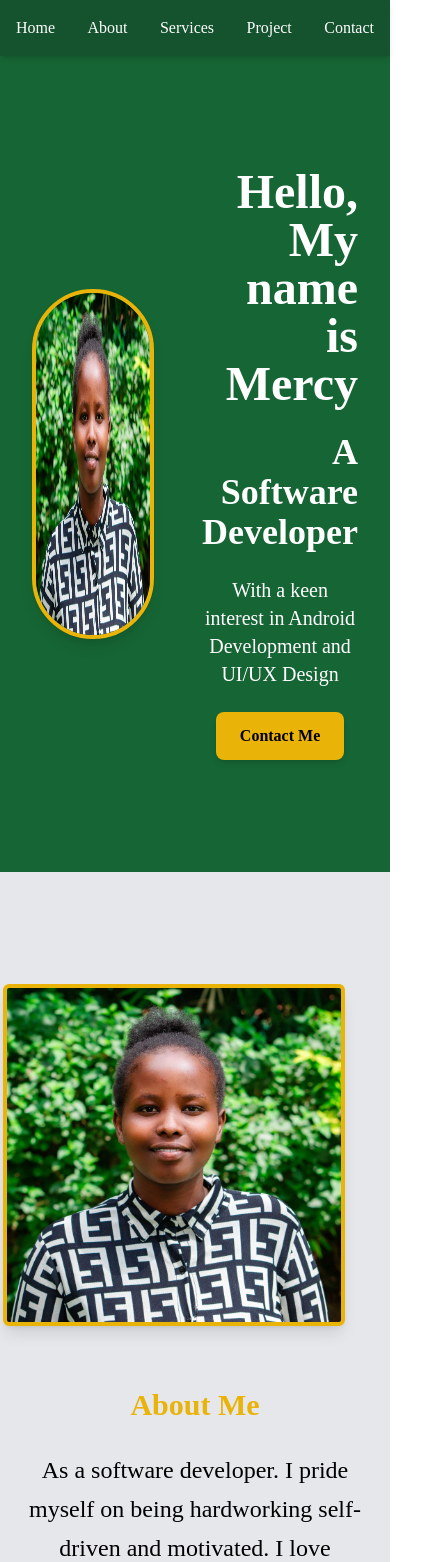
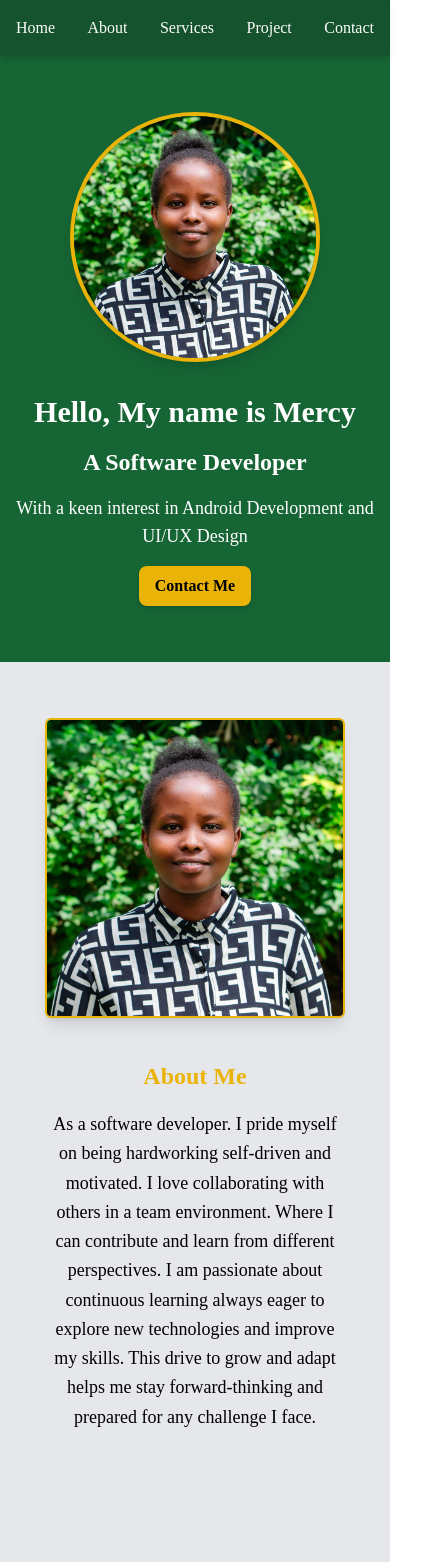
Before and after one commit to mercy-kantai/Kantai-Mercy-Portfolio, a Next.js app: page / in a window 390 px wide. Shown: the top 1562 px of the page, 430 px wide, since content can reach past the window. Built offline with nearby package versions, Linux system fonts and the light colour scheme.

Commit message:
add portfolio

```diff
--- a/src/app/Components/About/index.tsx
+++ b/src/app/Components/About/index.tsx
@@ -1,21 +1,27 @@
+
+
+
 import Image from "next/image";
+
 const About = () => {
   return (
-      <section id="about" className="py-16 bg-gray-200">
-      <div className="container mx-auto flex flex-col md:flex-row items-center py-12 px-6 space-y-8 md:space-y-0 md:space-x-24">
-  <div className="md:w-1/2 flex justify-center md:justify-end mb-6 md:mb-0">
+    <section id="about" className="py-8 sm:py-16 bg-gray-200">
+      <div className="container mx-auto flex flex-col md:flex-row items-center py-6 sm:py-12 px-4 sm:px-6 space-y-6 sm:space-y-8 md:space-y-0 md:space-x-24">
+        <div className="w-full md:w-1/2 flex justify-center md:justify-end mb-4 sm:mb-6 md:mb-0">
           <Image
             src="/images/Mercy.jpg"
             alt="About Me Image"
             width={400}
             height={400}
-      className="w-[400px] h-auto rounded-md shadow-lg border-4 border-yellow-500 mr-[12%]"
+            className="w-[300px] sm:w-[400px] h-auto rounded-md shadow-lg border-2 sm:border-4 border-yellow-500 mr-0 md:mr-[12%]"
           />
         </div>
 
-  <div className="md:w-1/2 text-center md:text-left space-y-6">
-    <h2 className="text-[30px] font-bold text-yellow-500 darker grotesque">About Me</h2>
-    <p className="text-[24px] text-black leading-relaxed  mx-auto md:mx-0 darker grotesque">
+        <div className="w-full md:w-1/2 text-center md:text-left space-y-4 sm:space-y-6 px-4 sm:px-0">
+          <h2 className="text-[24px] sm:text-[30px] font-bold text-yellow-500 darker grotesque">
+            About Me
+          </h2>
+          <p className="text-[18px] sm:text-[24px] text-black leading-relaxed mx-auto md:mx-0 darker grotesque max-w-[90%] sm:max-w-full">
             As a software developer. I pride myself on being hardworking self-driven and motivated.
             I love collaborating with others in a team environment. Where I can contribute and learn from different perspectives.
             I am passionate about continuous learning always eager to explore new technologies and improve my skills.
@@ -23,10 +29,8 @@ const About = () => {
           </p>
         </div>
       </div>
-
-
-
     </section>
   );
 };
+
 export default About;
--- a/src/app/Components/Footer/footer.tsx
+++ b/src/app/Components/Footer/footer.tsx
@@ -1,15 +1,29 @@
+
+
 const Footer = () => {
   return (
     <footer className="bg-green-900 text-white py-8">
-        <div className="container mx-auto flex justify-between">
-          <div>
+      <div className="container mx-auto px-4">
+
+        <div className="flex flex-col space-y-6 lg:flex-row lg:space-y-0 lg:justify-between">
+          <div className="text-center lg:text-left">
             <p>Contact: kantaiemilymercy@gmail.com</p>
             <p>Location: Nairobi, Kenya</p>
           </div>
-          <div className="newsletter">
-            <h3 className="text-lg">Message</h3>
-            <input type="email" className="px-4 py-2 text-black" placeholder="kantaiemilymercy@gmail.com" />
-            <button className="bg-yellow-500 text-black px-4 py-2 rounded ml-2">Subscribe</button>
+
+          <div className="newsletter text-center lg:text-left">
+            <h3 className="text-lg mb-2">Message</h3>
+            <div className="flex flex-col space-y-2 lg:flex-row lg:space-y-0">
+              <input
+                type="email"
+                className="px-4 py-2 text-black rounded w-full lg:w-auto"
+                placeholder="kantaiemilymercy@gmail.com"
+              />
+              <button className="bg-yellow-500 text-black px-4 py-2 rounded lg:ml-2 hover:bg-yellow-600 transition-colors">
+                Subscribe
+              </button>
+            </div>
+          </div>
         </div>
       </div>
     </footer>
--- a/src/app/Components/Hero/hero.tsx
+++ b/src/app/Components/Hero/hero.tsx
@@ -1,36 +1,39 @@
+
+
+
 import Image from "next/image";
+
 const Hero = () => {
   return (
-
-      <section className="bg-green-800 text-white py-20">
-        <div className="container mx-auto flex items-center gap-12 p-8">
-  <div className="w-1/2 flex justify-center">
+    <section className="bg-green-800 text-white py-10 md:py-20">
+      <div className="container mx-auto flex flex-col md:flex-row items-center gap-8 md:gap-12 p-4 md:p-8">
+        <div className="w-full md:w-1/2 flex justify-center">
           <Image
             src="/images/Mercy.jpg"
             width={400}
             height={400}
-      className="w-[350px] h-[350px] rounded-full shadow-lg bg-white border-4 border-yellow-500"
+            className="w-[250px] h-[250px] md:w-[350px] md:h-[350px] rounded-full shadow-lg bg-white border-4 border-yellow-500"
             alt="Mercy Kantai"
           />
         </div>
 
-  <div className="w-1/2 text-right flex flex-col items-center justify-center space-y-6">
-    <h1 className="text-5xl font-extrabold text-white darker grotesque">
+        <div className="w-full md:w-1/2 text-center md:text-right flex flex-col items-center justify-center space-y-4 md:space-y-6">
+          <h1 className="text-3xl md:text-5xl font-extrabold text-white darker grotesque">
             Hello, My name is Mercy
           </h1>
-    <h2 className="text-4xl font-bold text-white darker grotesque">A Software Developer</h2>
-
-    <p className="text-xl mt-4 text-center text-white max-w-md darker grotesque">
+          <h2 className="text-2xl md:text-4xl font-bold text-white darker grotesque">
+            A Software Developer
+          </h2>
+          <p className="text-lg md:text-xl mt-2 md:mt-4 text-center text-white max-w-md darker grotesque">
             With a keen interest in Android Development and UI/UX Design
           </p>
-
-    <button className="bg-yellow-500 hover:bg-yellow-400 text-black font-semibold py-3 px-6 darker grotesque rounded-lg shadow-md transform transition-transform duration-200 hover:scale-105 mt-6">
+          <button className="bg-yellow-500 hover:bg-yellow-400 text-black font-semibold py-2 md:py-3 px-4 md:px-6 darker grotesque rounded-lg shadow-md transform transition-transform duration-200 hover:scale-105 mt-4 md:mt-6">
             Contact Me
           </button>
         </div>
       </div>
-
     </section>
   );
 };
+
 export default Hero;
```
Lines whose indentation alone changed are shown as unchanged.
